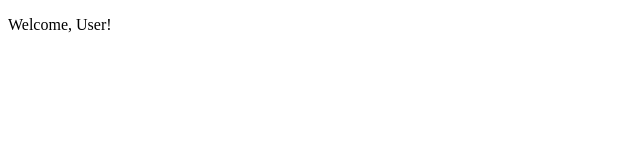
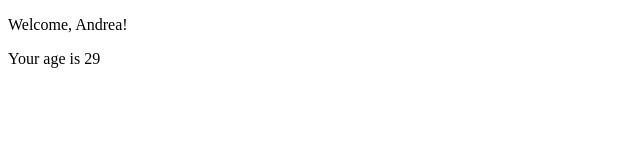
Before and after one commit to Andrea-Rizzo20/react-exercises, a React (Create React App) app: page / in a window 1280 px wide. Shown: the top 160 px of the page, without its empty margins (0-640 px from the left). Built offline with nearby package versions, Linux system fonts and the light colour scheme.

Commit message:
Esercizio/props-03

```diff
--- a/src/App.js
+++ b/src/App.js
@@ -3,6 +3,6 @@
 
 export class App extends React.Component{
     render(){
-        return <Welcome  />
+        return <Welcome name="Andrea" age={29} />
     }
 }
--- a/src/Welcome.js
+++ b/src/Welcome.js
@@ -1,13 +1,18 @@
 import React from "react";
 
-export class Welcome extends React.Component{
-    render(){
-        return <p>Welcome, {this.props.name}!</p>
-    }
+export class Welcome extends React.Component {
+  render() {
+    return (
+      <div>
+        <p>Welcome, {this.props.name}!</p>
+        <p>Your age is {this.props.age}</p>
+      </div>
+    );
+  }
 }
 
 // Yes!, we can pass default props value
 
 Welcome.defaultProps = {
-    name: 'User',
-}
+  name: "User",
+};
```
